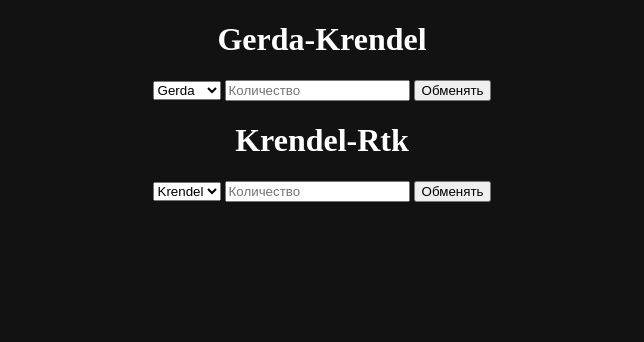
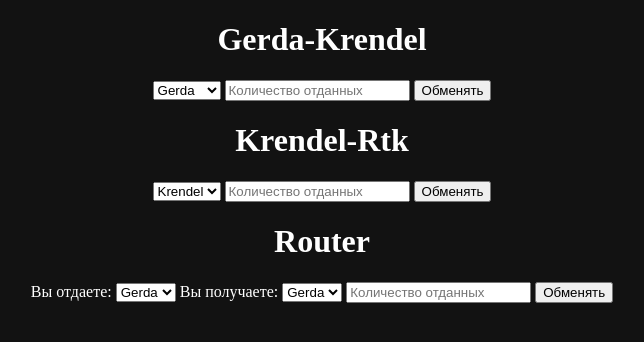
Before and after one commit to AL1US/Liquidity-pools, a FastAPI app: template app/frontend/templates/swap.html in a window 1280 px wide. Shown: the part 46-388 px from the top of the page, without its empty margins (318-962 px from the left). Run offline with FastAPI, Linux system fonts and the light colour scheme; the template is opened without the code that fills it, so the values that code supplies are empty; parts of the project's set-up code (start-up, migrations or seed data) failed here and were passed over.

Commit message:
починили router

```diff
--- a/app/frontend/templates/swap.html
+++ b/app/frontend/templates/swap.html
@@ -9,7 +9,7 @@
             <option value="{{gerda}}">Gerda</option>
             <option value="{{krendel}}">Krendel</option>
         </select>
-        <input type="number" name="amount" min="0" step="10" placeholder="Количество">
+        <input type="number" name="amount" min="0" step="10" placeholder="Количество отданных">
         <button type="submit">Обменять</button>
     </form>
 </div>
@@ -22,7 +22,25 @@
             <option value="{{krendel}}">Krendel</option>
             <option value="{{rtk}}">Rtk</option>
         </select>
-        <input type="number" name="amount" min="0" step="10" placeholder="Количество">
+        <input type="number" name="amount" min="0" step="10" placeholder="Количество отданных">
+        <button type="submit">Обменять</button>
+    </form>
+</div>
+
+<div class="center">
+    <h1>Router</h1>
+    <form action="/router_swap" method="POST">
+        <label>Вы отдаете:</label>
+        <select name="token_in">
+            <option value="{{gerda}}">Gerda</option>
+            <option value="{{rtk}}">Rtk</option>
+        </select>
+        <label>Вы получаете:</label>
+        <select name="token_out">
+            <option value="{{gerda}}">Gerda</option>
+            <option value="{{rtk}}">Rtk</option>
+        </select>
+        <input type="number" name="amount" min="0" step="10" placeholder="Количество отданных">
         <button type="submit">Обменять</button>
     </form>
 </div>
--- a/main.py
+++ b/main.py
@@ -10,6 +10,7 @@ from app.utils.frontend import templates
 from app.api.endpoints.auth import router as auth_router
 from app.api.endpoints.profile import router as profile_router
 from app.api.endpoints.swap import router as swap_router
+from app.api.endpoints.router import router as router_router
 
 from scalar_fastapi import get_scalar_api_reference
 
@@ -18,6 +19,7 @@ app = FastAPI()
 app.include_router(auth_router)
 app.include_router(profile_router)
 app.include_router(swap_router)
+app.include_router(router_router)
 
 app.mount("/static", StaticFiles(directory=STATIC_PATH), name="static")
 
```
Also changed, not shown: app/api/endpoints/router.py (added, +26 -0 lines), 2 other files.
